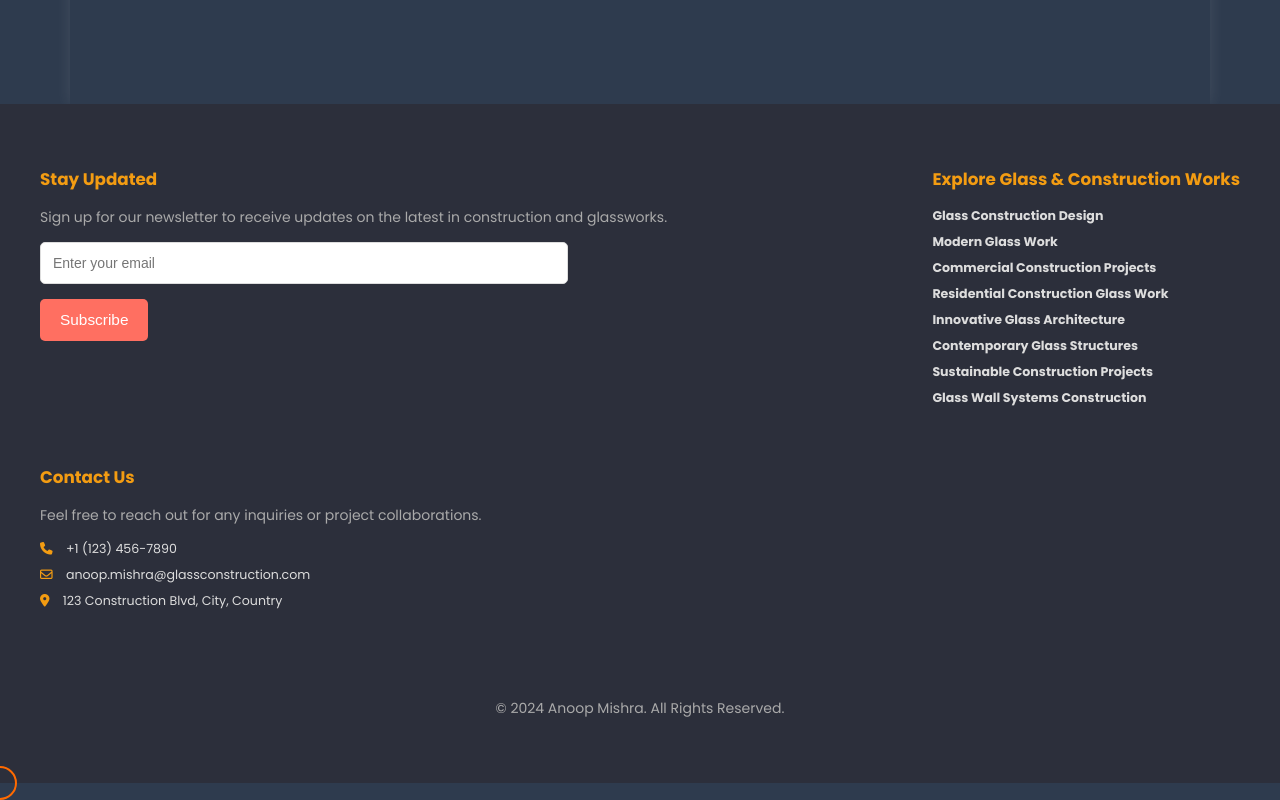
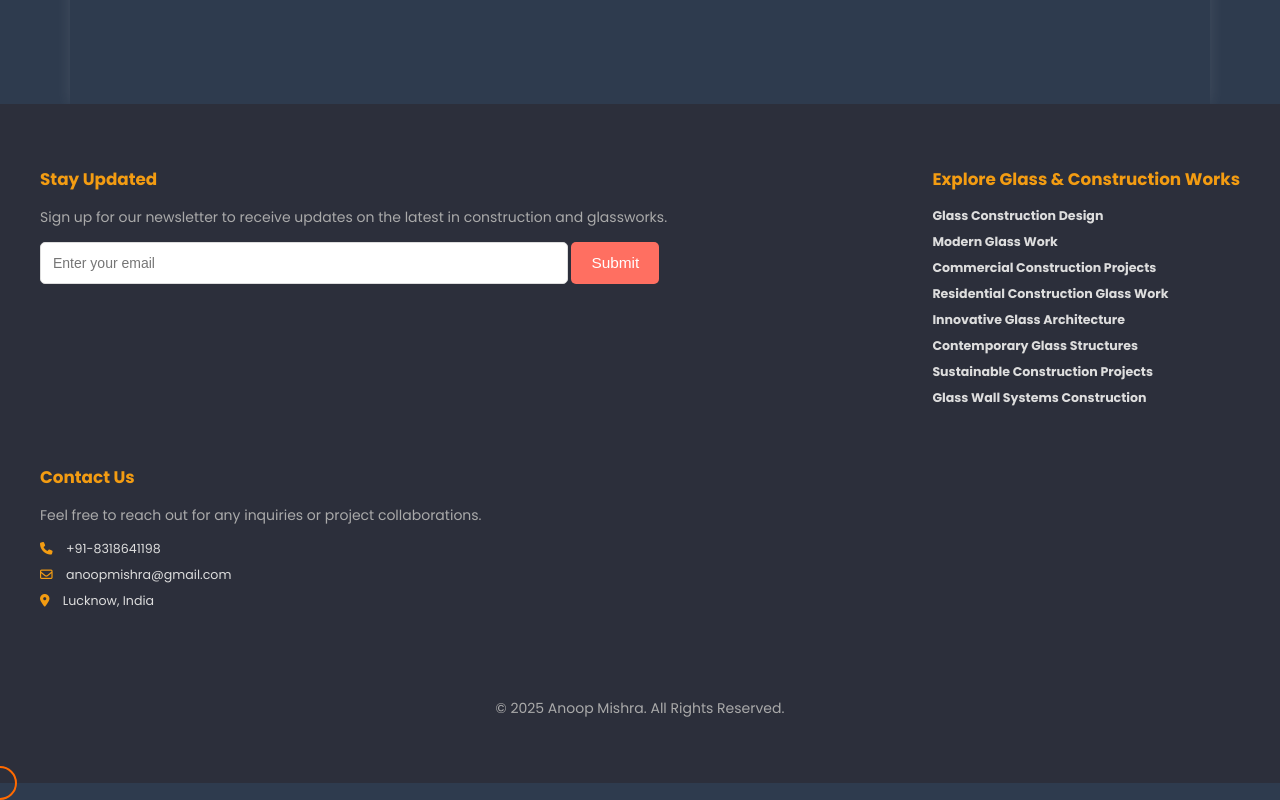
Before and after one commit to ShashiShekharDixit/Portfolio-AKM, a plain HTML site: page index.html in a window 1280 px wide. Shown: the part 696-1496 px from the top of the page. Drawn offline with Linux system fonts and the light colour scheme.

Commit message:
Updation

```diff
--- a/index.html
+++ b/index.html
@@ -282,7 +282,7 @@
                 <p>Sign up for our newsletter to receive updates on the latest in construction and glassworks.</p>
                 <form action="#" method="post">
                     <input type="email" placeholder="Enter your email" required>
-                    <button type="submit">Subscribe</button>
+                    <button type="submit">Submit</button>
                 </form>
             </div>
 
@@ -306,15 +306,15 @@
                 <h4>Contact Us</h4>
                 <p>Feel free to reach out for any inquiries or project collaborations.</p>
                 <ul>
-                    <li><i class="fa-solid fa-phone"></i> +1 (123) 456-7890</li>
-                    <li><i class="fa-regular fa-envelope"></i> anoop.mishra@glassconstruction.com</li>
-                    <li><i class="fa-solid fa-map-marker-alt"></i> 123 Construction Blvd, City, Country</li>
+                    <li><i class="fa-solid fa-phone"></i> +91-8318641198</li>
+                    <li><i class="fa-regular fa-envelope"></i> anoopmishra@gmail.com</li>
+                    <li><i class="fa-solid fa-map-marker-alt"></i> Lucknow, India</li>
                 </ul>
             </div>
 
             <!-- Copyright Notice -->
             <div class="copyright">
-                <p>&copy; 2024 Anoop Mishra. All Rights Reserved.</p>
+                <p>&copy; 2025 Anoop Mishra. All Rights Reserved.</p>
             </div>
         </div>
     </footer>
```
